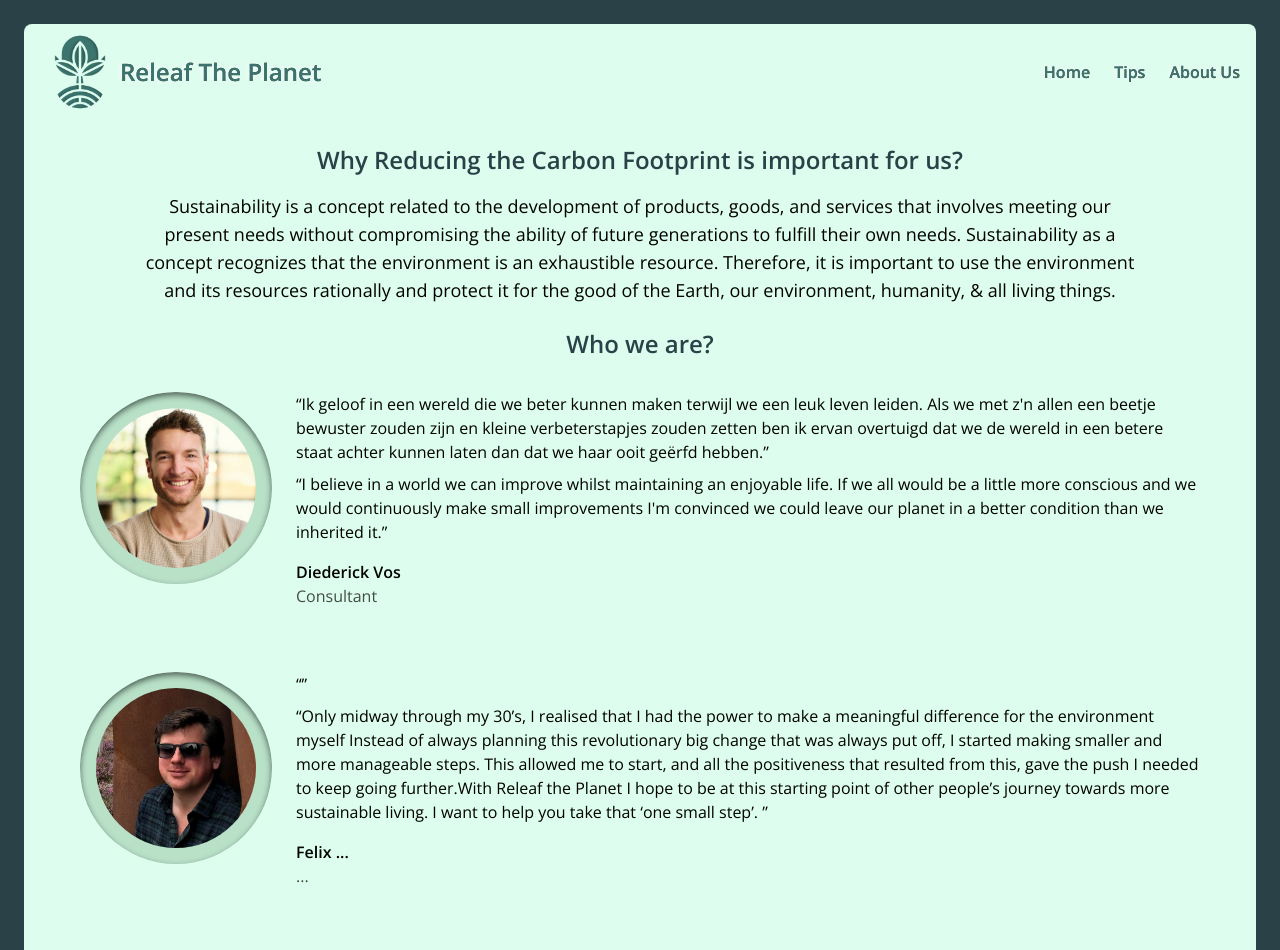
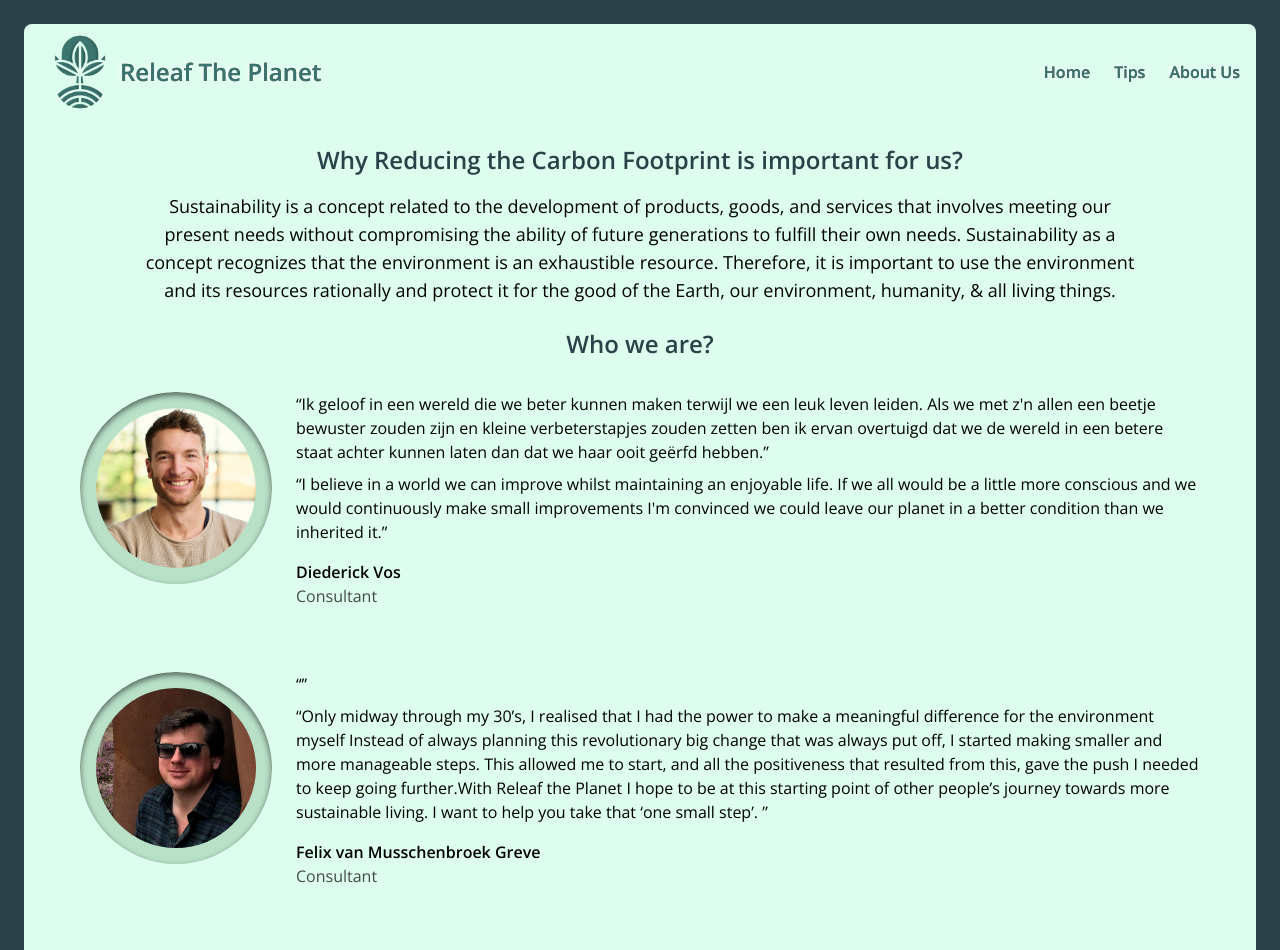
Before and after one commit to paulinevos/releaf, a Next.js app: page /about-us in a window 1280 px wide. Shown: the top 950 px of the page. Built offline with nearby package versions, Linux system fonts and the light colour scheme.

Commit message:
team memeber is added

```diff
--- a/pages/about-us.js
+++ b/pages/about-us.js
@@ -9,8 +9,8 @@ const TEAMDATA = [{
   quote_en:'I believe in a world we can improve whilst maintaining an enjoyable life. If we all would be a little more conscious and we would continuously make small improvements I\'m convinced we could leave our planet in a better condition than we inherited it.'
 },
   {
-  name:'Felix ...',
-  title:'...',
+  name:'Felix van Musschenbroek Greve',
+  title:'Consultant',
   imageurl:'/team-felix.png',
   quote_nl:'',
   quote_en:'Only midway through my 30’s, I realised that I had the power to make a meaningful difference for the environment myself Instead of always planning this revolutionary big change that was always put off, I started making smaller and more manageable steps. This allowed me to start, and all the positiveness that resulted from this, gave the push I needed to keep going further.With Releaf the Planet I hope to be at this starting point of other people’s journey towards more sustainable living. I want to help you take that ‘one small step’. '
```
